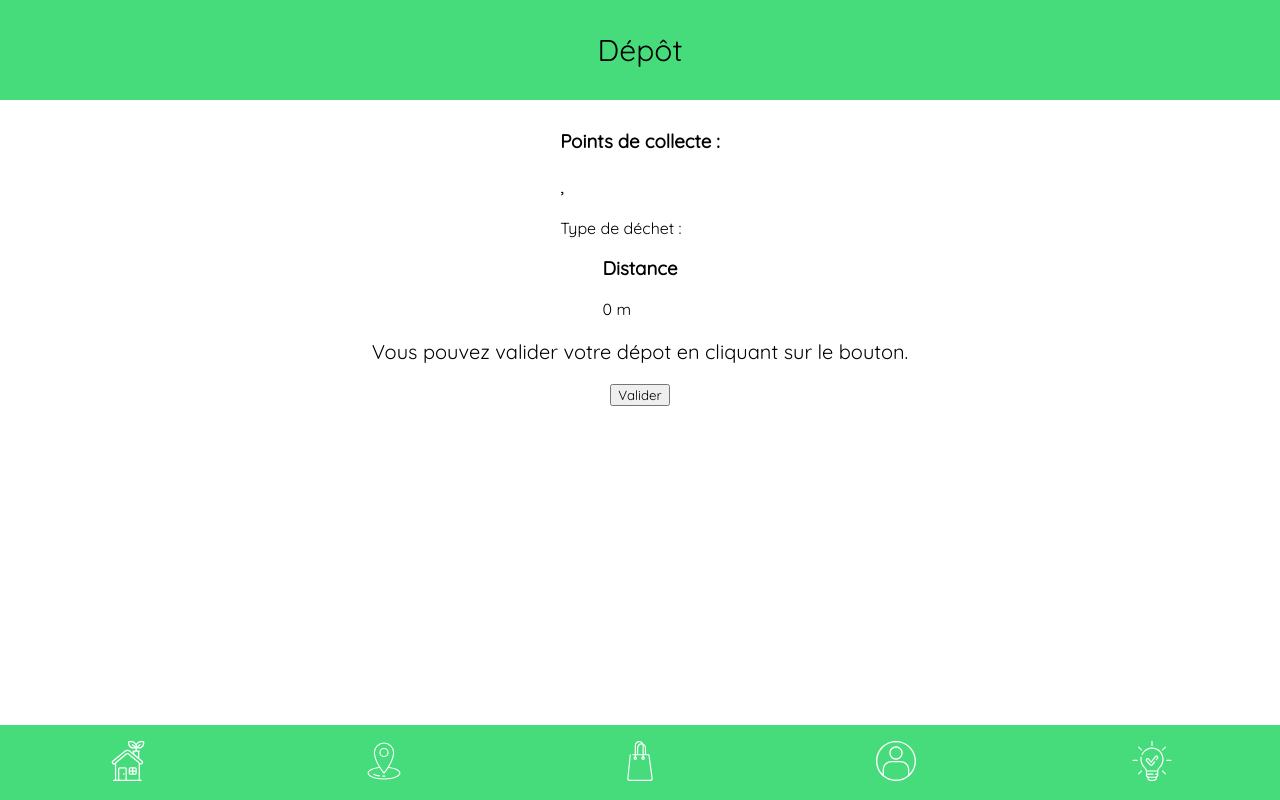
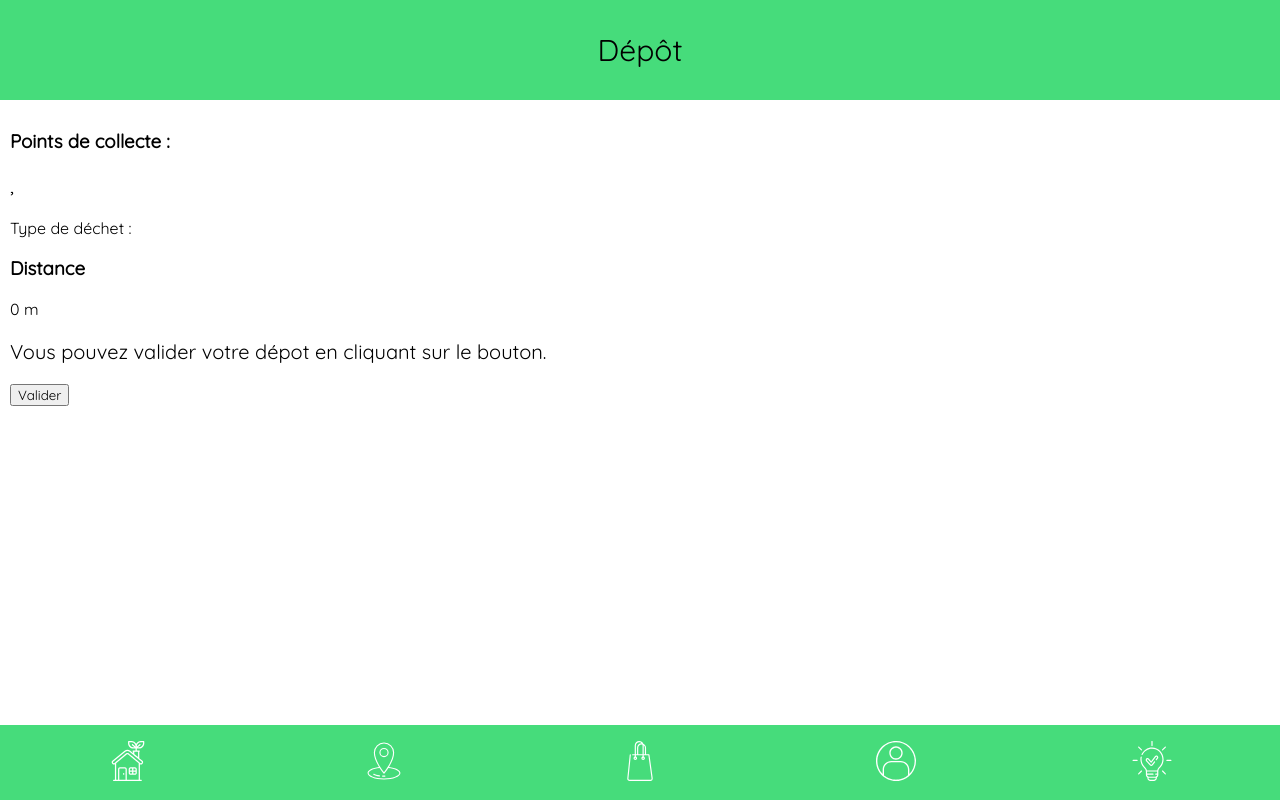
Before and after one commit to clepirault/WCS-NaoTri, a React (Create React App) app: page /deposit in a window 1280 px wide. Built offline with nearby package versions, Linux system fonts and the light colour scheme.

Commit message:
modif sans importance ^^

```diff
--- a/src/components/CollectValidation.css
+++ b/src/components/CollectValidation.css
@@ -1,7 +1,3 @@
 .CollectValidation {
-  display: flex;
-  flex-direction: column;
-  justify-content: center;
-  align-items: center;
   padding: 10px;
 }
--- a/src/components/CollectValidation.jsx
+++ b/src/components/CollectValidation.jsx
@@ -1,4 +1,3 @@
-/* eslint-disable no-unused-vars */
 /* eslint-disable react/prop-types */
 import React, { useState } from 'react';
 import './CollectValidation.css';
@@ -28,6 +27,7 @@ const CollectValidation = ({ userLoc, depositPoint }) => {
     return Math.floor(d);
   }
 
+  // eslint-disable-next-line no-unused-vars
   const [dist, setDist] = useState(
     Distance(userLoc.lat, userLoc.lng, depositPoint.lat, depositPoint.lng)
   );
```
